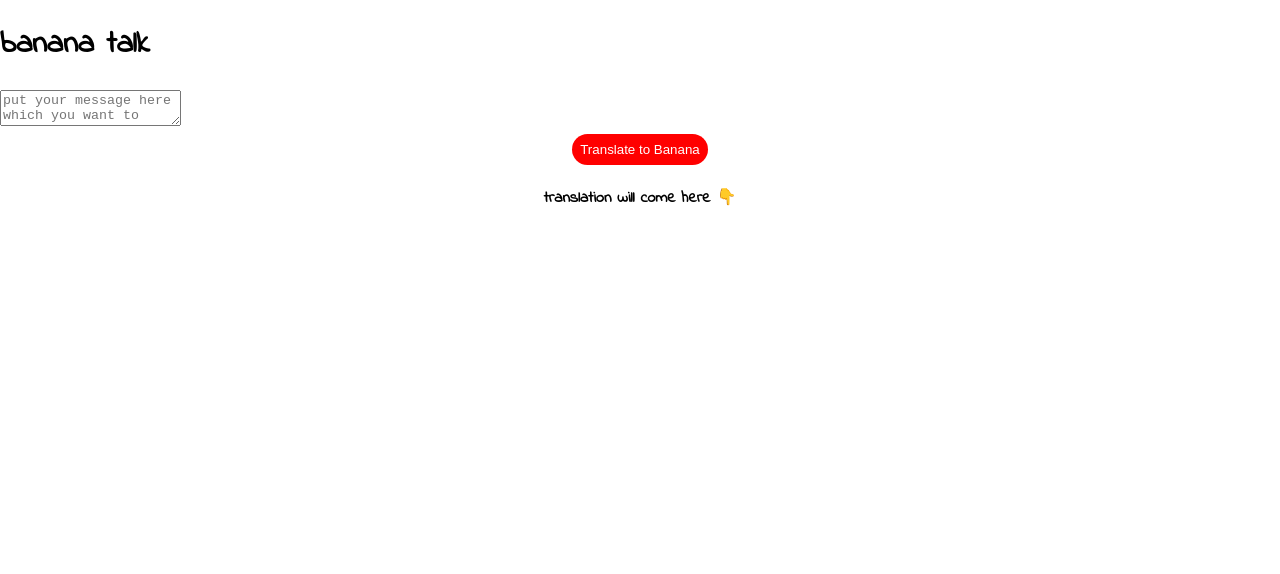
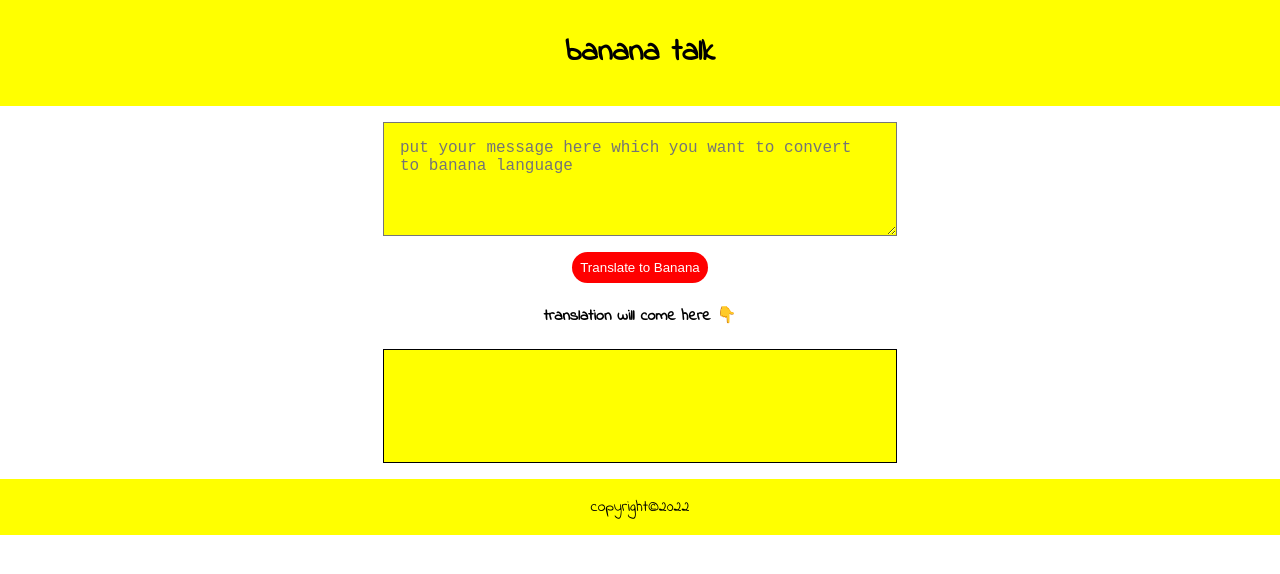
Before and after one commit to rushigithub12/neog-translation-banana-speak, a plain HTML site: page index.html in a window 1280 px wide. Drawn offline with Linux system fonts and the light colour scheme.

Commit message:
style: added styling to entire page

```diff
--- a/index.html
+++ b/index.html
@@ -1,25 +1,25 @@
 <!DOCTYPE html>
 <html lang="en">
   <head>
-    <meta charset="UTF-8">
-    <meta http-equiv="X-UA-Compatible" content="IE=edge">
-    <meta name="viewport" content="width=device-width, initial-scale=1.0">
+    <meta charset="UTF-8" />
+    <meta http-equiv="X-UA-Compatible" content="IE=edge" />
+    <meta name="viewport" content="width=device-width, initial-scale=1.0" />
     <title>Banana Speak</title>
     <style>
-        @import url('https://fonts.googleapis.com/css2?family=Indie+Flower&display=swap');
+      @import url("https://fonts.googleapis.com/css2?family=Indie+Flower&display=swap");
 
       body {
         margin: 0;
         padding: 0;
         box-sizing: border-box;
-  font-family: 'Indie Flower', cursive;
+        font-family: "Indie Flower", cursive;
       }
       header {
         text-align: center;
         background-color: yellow;
         padding: 0.5rem;
       }
-#txtInput {
+      #textInput {
         display: block;
         margin: auto;
         margin-top: 1rem;
@@ -44,7 +44,7 @@ header {
       h4 {
         text-align: center;
       }
-#txtOutput {
+      #textOutput {
         margin: auto;
         border: 1px solid black;
         width: 30rem;
@@ -62,7 +62,8 @@ footer {
         padding: 1rem;
       }
       @media screen and (max-width: 700px) {
-  #txtInput, #txtOutput {
+        #textInput,
+        #textOutput {
           width: 15rem;
           height: 5rem;
           overflow-y: scroll;
@@ -71,11 +72,20 @@ footer {
     </style>
   </head>
   <body>
+    <div>
+      <header>
         <h1>banana talk</h1>
-    <textarea id="textInput" placeholder="put your message here which you want to convert to banana language"></textarea>
+      </header>
+      <textarea
+        id="textInput"
+        placeholder="put your message here which you want to convert to banana language"
+      ></textarea>
       <button id="btnTranslate">Translate to Banana</button>
       <h4>translation will come here 👇</h4>
       <div id="textOutput"></div>
+    </div>
+
+    <footer>copyright&copy;2022</footer>
     <script src="./index.js"></script>
   </body>
 </html>
```
Lines whose indentation alone changed are shown as unchanged.
